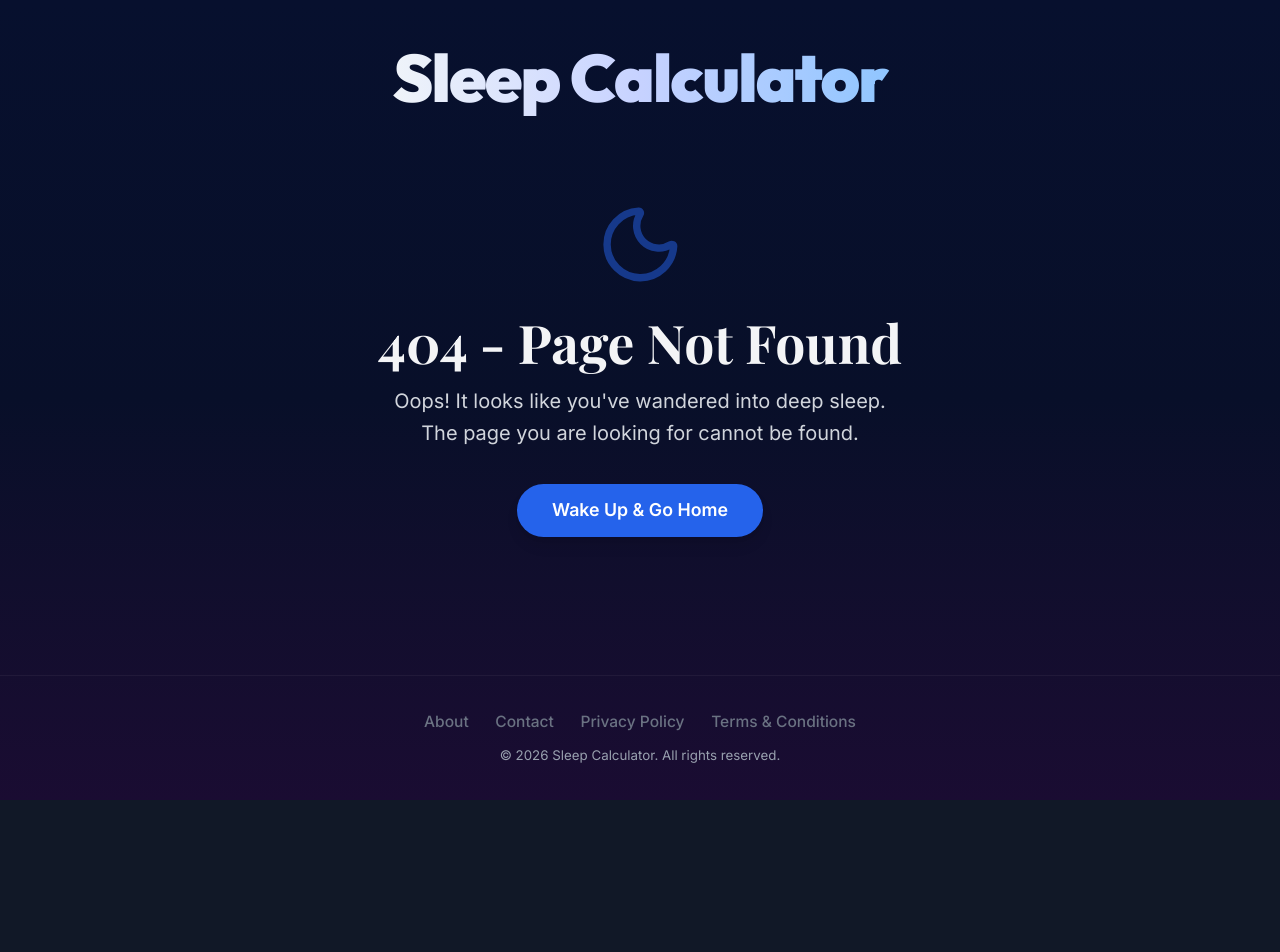
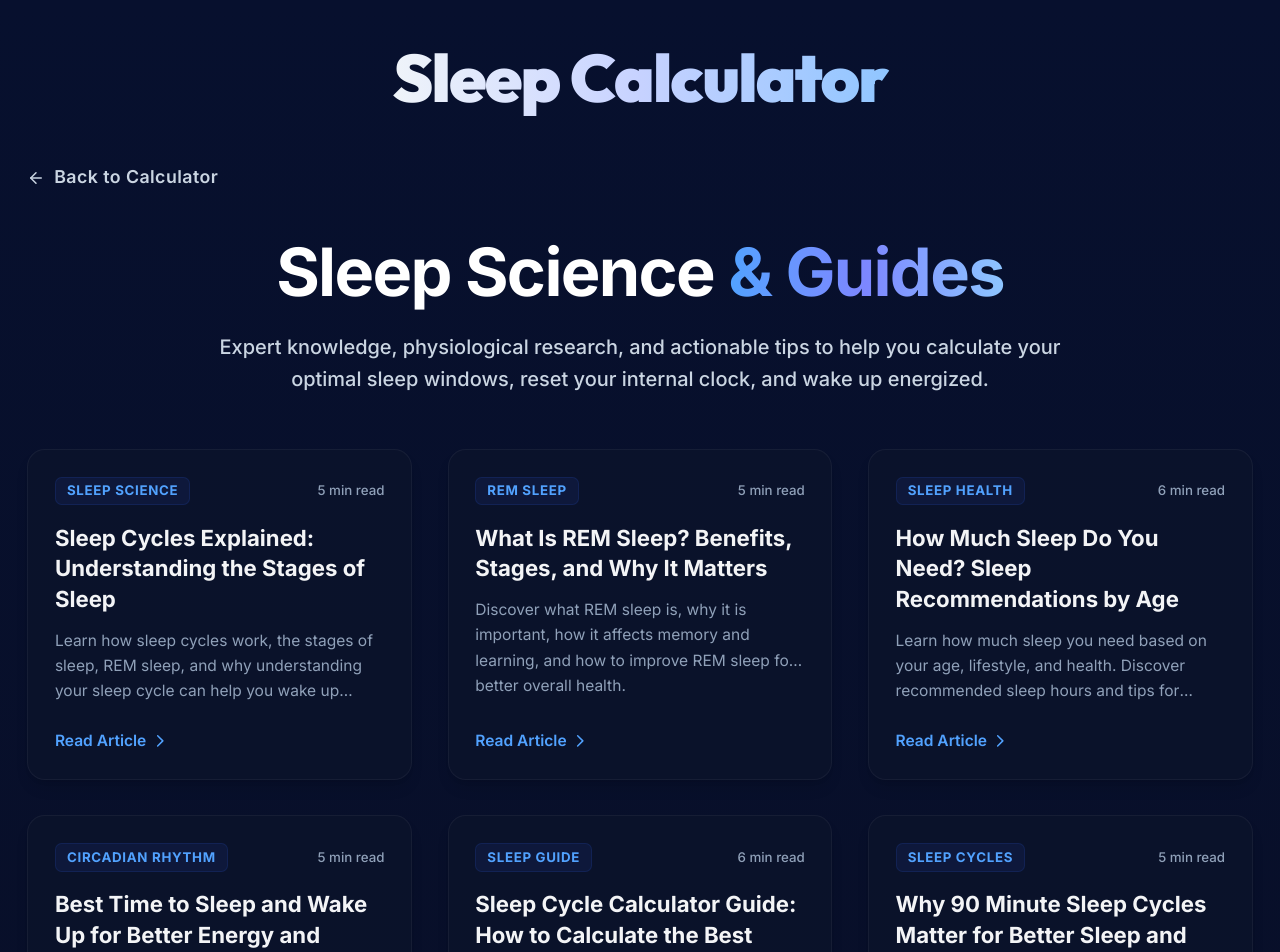
Before and after one commit to shwiwhac-del/Sleep-Calculator, a React (Vite) app: page /blog/best-bedtime-for-students in a window 1280 px wide. Shown: the top 952 px of the page. Before the commit the page ends 800 px from the top, so only its background shows below. Built offline with nearby package versions, Linux system fonts and the light colour scheme; no server answers.

Commit message:
refactor: migrate blog routes to /blog/:slug path
Standardize blog post routing by moving all articles under the /blog/ prefix. Updated site map generation, internal links, and route definitions to reflect the new structure.

```diff
--- a/generate-sitemap.cjs
+++ b/generate-sitemap.cjs
@@ -8,7 +8,19 @@ const routes = [
   '/about',
   '/contact',
   '/privacy',
-  '/terms'
+  '/terms',
+  '/blog/sleep-cycles-explained',
+  '/blog/what-is-rem-sleep',
+  '/blog/how-much-sleep-do-you-need',
+  '/blog/best-time-to-sleep-and-wake-up',
+  '/blog/sleep-cycle-calculator-guide',
+  '/blog/why-90-minute-sleep-cycles-matter',
+  '/blog/how-to-wake-up-refreshed',
+  '/blog/ideal-bedtime-for-adults',
+  '/blog/sleep-schedule-for-productivity',
+  '/blog/how-many-hours-of-sleep-is-healthy',
+  '/blog/power-nap-vs-full-sleep-cycle',
+  '/blog/circadian-rhythm-explained'
 ];
 
 const xml = `<?xml version="1.0" encoding="UTF-8"?>
--- a/src/App.tsx
+++ b/src/App.tsx
@@ -1,5 +1,5 @@
 import { useState, useEffect, Suspense, lazy } from 'react';
-import { BrowserRouter as Router, Routes, Route, Link, Navigate, useLocation } from 'react-router-dom';
+import { BrowserRouter as Router, Routes, Route, Link, Navigate, useLocation, useParams } from 'react-router-dom';
 import { Moon, Sun, Menu, X, Loader2, Home as HomeIcon, BookOpen, User, HelpCircle, Mail, ShieldAlert } from 'lucide-react';
 import { HelmetProvider } from 'react-helmet-async';
 import { motion, AnimatePresence } from 'motion/react';
@@ -87,6 +87,11 @@ export default function App() {
   );
 }
 
+function PageBlogRedirect() {
+  const { slug } = useParams();
+  return <Navigate to={`/blog/${slug}`} replace />;
+}
+
 function AppContent() {
   const [isDarkMode] = useState(true);
 
@@ -109,18 +114,26 @@ function AppContent() {
                 {/* Core Pages */}
                 <Route path="/" element={<Home />} />
                 <Route path="/blog" element={<Blog />} />
-                <Route path="/sleep-cycles-explained" element={<Blog />} />
-                <Route path="/what-is-rem-sleep" element={<Blog />} />
-                <Route path="/how-much-sleep-do-you-need" element={<Blog />} />
-                <Route path="/best-time-to-sleep-and-wake-up" element={<Blog />} />
-                <Route path="/sleep-cycle-calculator-guide" element={<Blog />} />
-                <Route path="/why-90-minute-sleep-cycles-matter" element={<Blog />} />
-                <Route path="/how-to-wake-up-refreshed" element={<Blog />} />
-                <Route path="/ideal-bedtime-for-adults" element={<Blog />} />
-                <Route path="/sleep-schedule-for-productivity" element={<Blog />} />
-                <Route path="/how-many-hours-of-sleep-is-healthy" element={<Blog />} />
-                <Route path="/power-nap-vs-full-sleep-cycle" element={<Blog />} />
-                <Route path="/circadian-rhythm-explained" element={<Blog />} />
+                <Route path="/blog/:slug" element={<Blog />} />
+
+                {/* Legacy Root Paths redirected to new /blog prefix */}
+                <Route path="/sleep-cycles-explained" element={<Navigate to="/blog/sleep-cycles-explained" replace />} />
+                <Route path="/what-is-rem-sleep" element={<Navigate to="/blog/what-is-rem-sleep" replace />} />
+                <Route path="/how-much-sleep-do-you-need" element={<Navigate to="/blog/how-much-sleep-do-you-need" replace />} />
+                <Route path="/best-time-to-sleep-and-wake-up" element={<Navigate to="/blog/best-time-to-sleep-and-wake-up" replace />} />
+                <Route path="/sleep-cycle-calculator-guide" element={<Navigate to="/blog/sleep-cycle-calculator-guide" replace />} />
+                <Route path="/why-90-minute-sleep-cycles-matter" element={<Navigate to="/blog/why-90-minute-sleep-cycles-matter" replace />} />
+                <Route path="/how-to-wake-up-refreshed" element={<Navigate to="/blog/how-to-wake-up-refreshed" replace />} />
+                <Route path="/ideal-bedtime-for-adults" element={<Navigate to="/blog/ideal-bedtime-for-adults" replace />} />
+                <Route path="/sleep-schedule-for-productivity" element={<Navigate to="/blog/sleep-schedule-for-productivity" replace />} />
+                <Route path="/how-many-hours-of-sleep-is-healthy" element={<Navigate to="/blog/how-many-hours-of-sleep-is-healthy" replace />} />
+                <Route path="/power-nap-vs-full-sleep-cycle" element={<Navigate to="/blog/power-nap-vs-full-sleep-cycle" replace />} />
+                <Route path="/circadian-rhythm-explained" element={<Navigate to="/blog/circadian-rhythm-explained" replace />} />
+
+                {/* Legacy /page/blog Paths redirected to /blog prefix */}
+                <Route path="/page/blog" element={<Navigate to="/blog" replace />} />
+                <Route path="/page/blog/:slug" element={<PageBlogRedirect />} />
+
                 <Route path="/about" element={<About />} />
 
                 {/* Utility Pages */}
--- a/src/pages/About.tsx
+++ b/src/pages/About.tsx
@@ -111,18 +111,18 @@ export default function About() {
               Explore our <Link to="/blog" className="text-[#2563EB] hover:text-[#1D4ED8] font-semibold transition-colors">Sleep Blog</Link> for detailed, science-backed guides on improving sleep hygiene:
             </p>
             <ul className="list-disc pl-5 space-y-2 text-[#2563EB] font-medium">
-              <li><Link to="/sleep-cycles-explained" className="hover:underline">Sleep Cycles Explained: Understanding the Stages of Sleep</Link></li>
-              <li><Link to="/what-is-rem-sleep" className="hover:underline">What Is REM Sleep? Benefits, Stages, and Why It Matters</Link></li>
-              <li><Link to="/how-much-sleep-do-you-need" className="hover:underline">How Much Sleep Do You Need? Sleep Recommendations by Age</Link></li>
-              <li><Link to="/best-time-to-sleep-and-wake-up" className="hover:underline">Best Time to Sleep and Wake Up for Better Energy and Health</Link></li>
-              <li><Link to="/sleep-cycle-calculator-guide" className="hover:underline">Sleep Cycle Calculator Guide: How to Calculate the Best Time to Sleep</Link></li>
-              <li><Link to="/why-90-minute-sleep-cycles-matter" className="hover:underline">Why 90 Minute Sleep Cycles Matter for Better Sleep and Energy</Link></li>
-              <li><Link to="/how-to-wake-up-refreshed" className="hover:underline">How to Wake Up Refreshed: 10 Science-Backed Tips for Better Mornings</Link></li>
-              <li><Link to="/ideal-bedtime-for-adults" className="hover:underline">Ideal Bedtime for Adults: What Time Should You Go to Sleep?</Link></li>
-              <li><Link to="/sleep-schedule-for-productivity" className="hover:underline">Sleep Schedule for Productivity: The Best Sleep Routine for Focus and Performance</Link></li>
-              <li><Link to="/how-many-hours-of-sleep-is-healthy" className="hover:underline">How Many Hours of Sleep Is Healthy? A Complete Guide</Link></li>
-              <li><Link to="/power-nap-vs-full-sleep-cycle" className="hover:underline">Power Nap vs Full Sleep Cycle: Which Is Better for Energy?</Link></li>
-              <li><Link to="/circadian-rhythm-explained" className="hover:underline">Circadian Rhythm Explained: How Your Body's Internal Clock Controls Sleep</Link></li>
+              <li><Link to="/blog/sleep-cycles-explained" className="hover:underline">Sleep Cycles Explained: Understanding the Stages of Sleep</Link></li>
+              <li><Link to="/blog/what-is-rem-sleep" className="hover:underline">What Is REM Sleep? Benefits, Stages, and Why It Matters</Link></li>
+              <li><Link to="/blog/how-much-sleep-do-you-need" className="hover:underline">How Much Sleep Do You Need? Sleep Recommendations by Age</Link></li>
+              <li><Link to="/blog/best-time-to-sleep-and-wake-up" className="hover:underline">Best Time to Sleep and Wake Up for Better Energy and Health</Link></li>
+              <li><Link to="/blog/sleep-cycle-calculator-guide" className="hover:underline">Sleep Cycle Calculator Guide: How to Calculate the Best Time to Sleep</Link></li>
+              <li><Link to="/blog/why-90-minute-sleep-cycles-matter" className="hover:underline">Why 90 Minute Sleep Cycles Matter for Better Sleep and Energy</Link></li>
+              <li><Link to="/blog/how-to-wake-up-refreshed" className="hover:underline">How to Wake Up Refreshed: 10 Science-Backed Tips for Better Mornings</Link></li>
+              <li><Link to="/blog/ideal-bedtime-for-adults" className="hover:underline">Ideal Bedtime for Adults: What Time Should You Go to Sleep?</Link></li>
+              <li><Link to="/blog/sleep-schedule-for-productivity" className="hover:underline">Sleep Schedule for Productivity: The Best Sleep Routine for Focus and Performance</Link></li>
+              <li><Link to="/blog/how-many-hours-of-sleep-is-healthy" className="hover:underline">How Many Hours of Sleep Is Healthy? A Complete Guide</Link></li>
+              <li><Link to="/blog/power-nap-vs-full-sleep-cycle" className="hover:underline">Power Nap vs Full Sleep Cycle: Which Is Better for Energy?</Link></li>
+              <li><Link to="/blog/circadian-rhythm-explained" className="hover:underline">Circadian Rhythm Explained: How Your Body's Internal Clock Controls Sleep</Link></li>
             </ul>
           </section>
 
--- a/src/pages/Blog.tsx
+++ b/src/pages/Blog.tsx
@@ -1,30 +1,136 @@
-import { Link, useNavigate, useLocation } from 'react-router-dom';
+import { Link, useNavigate, useLocation, useParams } from 'react-router-dom';
 import { ArrowLeft } from 'lucide-react';
 import { Helmet } from 'react-helmet-async';
 import { motion } from 'motion/react';
 
+const BLOG_POSTS = [
+  {
+    slug: 'sleep-cycles-explained',
+    title: 'Sleep Cycles Explained: Understanding the Stages of Sleep',
+    description: 'Learn how sleep cycles work, the stages of sleep, REM sleep, and why understanding your sleep cycle can help you wake up refreshed and improve sleep quality.',
+    category: 'Sleep Science',
+    readTime: '5 min read',
+    date: 'June 1, 2026'
+  },
+  {
+    slug: 'what-is-rem-sleep',
+    title: 'What Is REM Sleep? Benefits, Stages, and Why It Matters',
+    description: 'Discover what REM sleep is, why it is important, how it affects memory and learning, and how to improve REM sleep for better overall health.',
+    category: 'REM Sleep',
+    readTime: '5 min read',
+    date: 'May 28, 2026'
+  },
+  {
+    slug: 'how-much-sleep-do-you-need',
+    title: 'How Much Sleep Do You Need? Sleep Recommendations by Age',
+    description: 'Learn how much sleep you need based on your age, lifestyle, and health. Discover recommended sleep hours and tips for better sleep quality.',
+    category: 'Sleep Health',
+    readTime: '6 min read',
+    date: 'May 25, 2026'
+  },
+  {
+    slug: 'best-time-to-sleep-and-wake-up',
+    title: 'Best Time to Sleep and Wake Up for Better Energy and Health',
+    description: 'Discover the best time to sleep and wake up based on sleep cycles, circadian rhythm, and healthy sleep habits for better energy and productivity.',
+    category: 'Circadian Rhythm',
+    readTime: '5 min read',
+    date: 'May 20, 2026'
+  },
+  {
+    slug: 'sleep-cycle-calculator-guide',
+    title: 'Sleep Cycle Calculator Guide: How to Calculate the Best Time to Sleep',
+    description: 'Learn how a sleep cycle calculator works, how to calculate your ideal bedtime and wake-up time, and why sleep cycles matter for better rest.',
+    category: 'Sleep Guide',
+    readTime: '6 min read',
+    date: 'May 15, 2026'
+  },
+  {
+    slug: 'why-90-minute-sleep-cycles-matter',
+    title: 'Why 90 Minute Sleep Cycles Matter for Better Sleep and Energy',
+    description: 'Learn why 90-minute sleep cycles are important, how they affect sleep quality, and how to use them to wake up feeling refreshed.',
+    category: 'Sleep Cycles',
+    readTime: '5 min read',
+    date: 'May 10, 2026'
+  },
+  {
+    slug: 'how-to-wake-up-refreshed',
+    title: 'How to Wake Up Refreshed: 10 Science-Backed Tips for Better Mornings',
+    description: 'Learn how to wake up refreshed every morning with proven sleep tips, healthy sleep habits, and strategies to improve sleep quality.',
+    category: 'Sleep Hygiene',
+    readTime: '6 min read',
+    date: 'May 5, 2026'
+  },
+  {
+    slug: 'ideal-bedtime-for-adults',
+    title: 'Ideal Bedtime for Adults: What Time Should You Go to Sleep?',
+    description: 'Discover the ideal bedtime for adults based on sleep cycles, sleep duration, and circadian rhythm to improve sleep quality and morning energy.',
+    category: 'Bedtime Routine',
+    readTime: '5 min read',
+    date: 'April 30, 2026'
+  },
+  {
+    slug: 'sleep-schedule-for-productivity',
+    title: 'Sleep Schedule for Productivity: The Best Sleep Routine for Focus and Performance',
+    description: 'Discover the best sleep schedule for productivity, focus, energy, and mental performance. Learn how sleep habits affect work, study, and daily success.',
+    category: 'Productivity',
+    readTime: '5 min read',
+    date: 'April 25, 2026'
+  },
+  {
+    slug: 'how-many-hours-of-sleep-is-healthy',
+    title: 'How Many Hours of Sleep Is Healthy? A Complete Guide',
+    description: 'Learn how many hours of sleep are healthy for adults, teenagers, and children. Discover why sleep duration matters for health and well-being.',
+    category: 'Health & Wellness',
+    readTime: '6 min read',
+    date: 'April 20, 2026'
+  },
+  {
+    slug: 'power-nap-vs-full-sleep-cycle',
+    title: 'Power Nap vs Full Sleep Cycle: Which Is Better for Energy?',
+    description: 'Compare power naps and full sleep cycles to discover which option is better for energy, focus, productivity, and overall sleep health.',
+    category: 'Sleep Science',
+    readTime: '5 min read',
+    date: 'April 15, 2026'
+  },
+  {
+    slug: 'circadian-rhythm-explained',
+    title: "Circadian Rhythm Explained: How Your Body's Internal Clock Controls Sleep",
+    description: "Learn what the circadian rhythm is, how it affects sleep and energy levels, and how to improve your body's natural sleep-wake cycle.",
+    category: 'Circadian Rhythm',
+    readTime: '6 min read',
+    date: 'April 10, 2026'
+  }
+];
+
 export default function Blog() {
   const navigate = useNavigate();
   const location = useLocation();
+  const { slug } = useParams();
   const currentPath = location.pathname;
 
+  const isBlog1 = slug === 'sleep-cycles-explained';
+  const isBlog2 = slug === 'what-is-rem-sleep';
+  const isBlog3 = slug === 'how-much-sleep-do-you-need';
+  const isBlog4 = slug === 'best-time-to-sleep-and-wake-up';
+  const isBlog5 = slug === 'sleep-cycle-calculator-guide';
+  const isBlog6 = slug === 'why-90-minute-sleep-cycles-matter';
+  const isBlog7 = slug === 'how-to-wake-up-refreshed';
+  const isBlog8 = slug === 'ideal-bedtime-for-adults';
+  const isBlog9 = slug === 'sleep-schedule-for-productivity';
+  const isBlog10 = slug === 'how-many-hours-of-sleep-is-healthy';
+  const isBlog11 = slug === 'power-nap-vs-full-sleep-cycle';
+  const isBlog12 = slug === 'circadian-rhythm-explained';
+
+  const isAnyBlog = isBlog1 || isBlog2 || isBlog3 || isBlog4 || isBlog5 || isBlog6 || isBlog7 || isBlog8 || isBlog9 || isBlog10 || isBlog11 || isBlog12;
+  const isAll = false; // Override isAll to false so individual articles never render stacked in /blog
+
   const handleBack = () => {
-    navigate('/');
+    if (isAnyBlog) {
+      navigate('/blog');
+    } else {
+      navigate('/');
+    }
   };
-
-  const isBlog1 = currentPath === '/sleep-cycles-explained';
-  const isBlog2 = currentPath === '/what-is-rem-sleep';
-  const isBlog3 = currentPath === '/how-much-sleep-do-you-need';
-  const isBlog4 = currentPath === '/best-time-to-sleep-and-wake-up';
-  const isBlog5 = currentPath === '/sleep-cycle-calculator-guide';
-  const isBlog6 = currentPath === '/why-90-minute-sleep-cycles-matter';
-  const isBlog7 = currentPath === '/how-to-wake-up-refreshed';
-  const isBlog8 = currentPath === '/ideal-bedtime-for-adults';
-  const isBlog9 = currentPath === '/sleep-schedule-for-productivity';
-  const isBlog10 = currentPath === '/how-many-hours-of-sleep-is-healthy';
-  const isBlog11 = currentPath === '/power-nap-vs-full-sleep-cycle';
-  const isBlog12 = currentPath === '/circadian-rhythm-explained';
-  const isAll = !isBlog1 && !isBlog2 && !isBlog3 && !isBlog4 && !isBlog5 && !isBlog6 && !isBlog7 && !isBlog8 && !isBlog9 && !isBlog10 && !isBlog11 && !isBlog12;
 
   // Metadata determination for SEO
   let title = "Sleep Calculator Blog: Guides on Sleep Cycles, Bedtime & Wake up Time";
@@ -70,7 +176,7 @@ export default function Blog() {
   }
 
   return (
-    <div className="w-full max-w-3xl mx-auto px-4 sm:px-6 relative z-10">
+    <div className={`w-full mx-auto px-4 sm:px-6 relative z-10 ${isAnyBlog ? 'max-w-3xl py-4 sm:py-6' : 'max-w-6xl py-8'}`}>
       <Helmet>
         <title>{title}</title>
         <meta name="description" content={description} />
@@ -86,7 +192,7 @@ export default function Blog() {
           onClick={handleBack}
           className="inline-flex items-center gap-2 text-base text-slate-350 dark:text-slate-300 font-semibold tracking-wide hover:text-[#2563EB] dark:hover:text-[#3b82f6] transition-colors focus-visible:outline-none cursor-pointer"
         >
-          <ArrowLeft size={18} /> Back to Calculator
+          <ArrowLeft size={18} /> {isAnyBlog ? "Back to Blog" : "Back to Calculator"}
         </button>
       </div>
 
@@ -94,8 +200,62 @@ export default function Blog() {
         initial={{ opacity: 0, y: 15 }}
         animate={{ opacity: 1, y: 0 }}
         transition={{ duration: 0.5 }}
-        className="text-left py-4 sm:py-6 space-y-16"
+        className="text-left space-y-16"
       >
+        {/* Main Blog Cards Overview - Render when no specific blog is selected */}
+        {!isAnyBlog && (
+          <div className="space-y-12">
+            <div className="text-center space-y-4 max-w-3xl mx-auto mb-12">
+              <h1 className="text-4xl sm:text-5xl md:text-6xl font-extrabold text-white tracking-tight leading-tight">
+                Sleep Science <span className="bg-gradient-to-r from-blue-400 via-indigo-400 to-blue-300 bg-clip-text text-transparent">&amp; Guides</span>
+              </h1>
+              <p className="text-base sm:text-lg md:text-[1.125rem] text-slate-300 leading-relaxed font-medium">
+                Expert knowledge, physiological research, and actionable tips to help you calculate your optimal sleep windows, reset your internal clock, and wake up energized.
+              </p>
+            </div>
+
+            <div className="grid grid-cols-1 md:grid-cols-2 lg:grid-cols-3 gap-6 sm:gap-8 pb-12">
+              {BLOG_POSTS.map((post) => (
+                <Link
+                  key={post.slug}
+                  to={`/blog/${post.slug}`}
+                  className="group flex flex-col bg-slate-900/40 hover:bg-slate-900/60 border border-white/5 hover:border-blue-500/30 rounded-2xl p-6 transition-all duration-300 transform hover:-translate-y-1.5 shadow-lg hover:shadow-blue-500/5 relative overflow-hidden h-full"
+                >
+                  <div className="absolute top-0 left-0 w-1 bg-gradient-to-b from-blue-500 to-indigo-500 h-full opacity-0 group-hover:opacity-100 transition-opacity duration-300" />
+
+                  <div className="flex items-center justify-between mb-4">
+                    <span className="text-xs font-bold tracking-wider text-blue-400 uppercase bg-blue-950/40 px-2.5 py-1 rounded-md border border-blue-900/30">
+                      {post.category}
+                    </span>
+                    <span className="text-xs font-medium text-slate-400">
+                      {post.readTime}
+                    </span>
+                  </div>
+
+                  <h2 className="text-xl font-bold text-gray-100 group-hover:text-blue-300 transition-colors leading-snug mb-3">
+                    {post.title}
+                  </h2>
+
+                  <p className="text-sm text-slate-400 leading-relaxed line-clamp-3 mb-6 flex-grow">
+                    {post.description}
+                  </p>
+
+                  <div className="flex items-center text-sm font-semibold text-blue-400 group-hover:text-blue-300 mt-auto">
+                    Read Article
+                    <svg
+                      className="w-4 h-4 ml-1 transform group-hover:translate-x-1.5 transition-transform duration-300"
+                      fill="none"
+                      viewBox="0 0 24 24"
+                      stroke="currentColor"
+                    >
+                      <path strokeLinecap="round" strokeLinejoin="round" strokeWidth={2} d="M9 5l7 7-7 7" />
+                    </svg>
+                  </div>
+                </Link>
+              ))}
+            </div>
+          </div>
+        )}
         {/* Blog 1: Sleep Cycles Explained */}
         {(isBlog1 || isAll) && (
           <article className="space-y-6 select-text text-slate-300">
```
